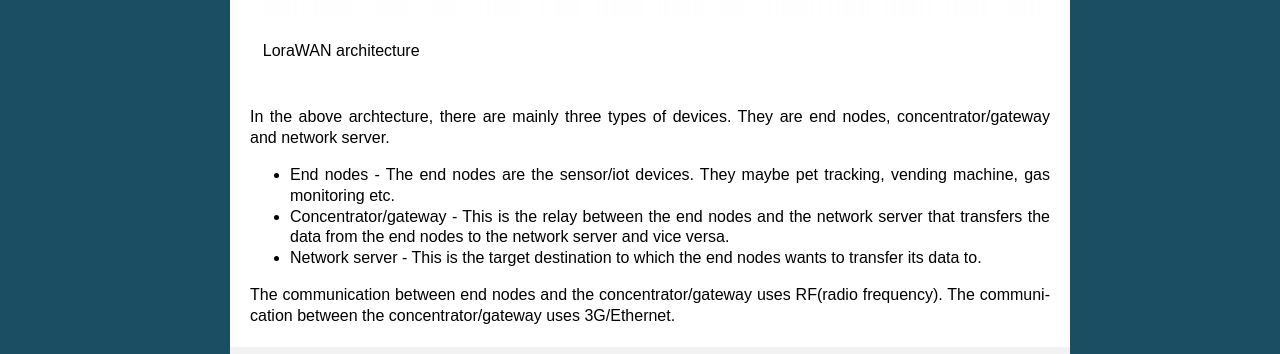
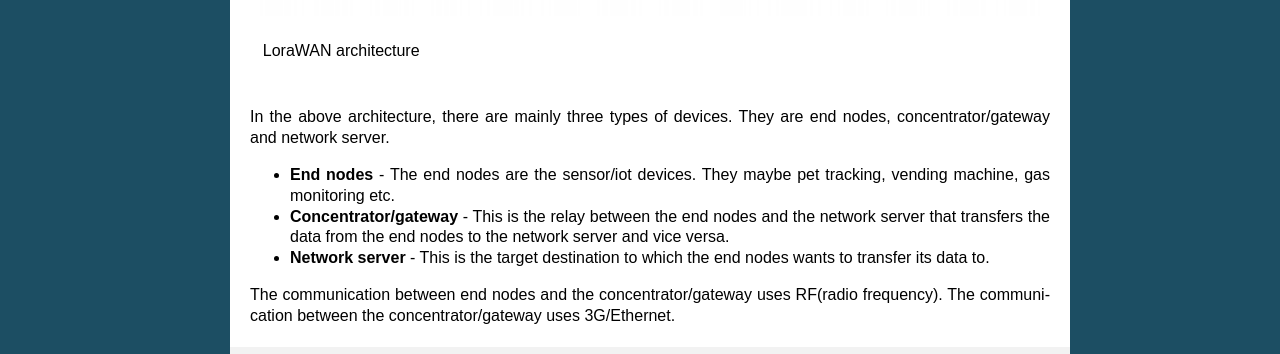
Before and after one commit to ANRGUSC/lorawandocs, a Sphinx documentation site: the page built from docs/source/lorawan.rst, in a window 1280 px wide. Shown: the part 535-889 px from the top of the page. Built offline with Sphinx 7.4.7, drawn with Linux system fonts in a browser that asks for light colours.

Commit message:
first commit

```diff
--- a/docs/source/connectingrn2903.rst
+++ b/docs/source/connectingrn2903.rst
@@ -50,6 +50,8 @@ There are 3 level of commands :
 **Commands to check RN2903 parameters**
 +++++++++++++++++++++++++++++++++++++++
 
+The following set of commands have been taken from **RN2903 Lora command reference user guide**. The link to the guide is `RN2903 Lora command reference user guide <http://ww1.microchip.com/downloads/en/DeviceDoc/40001811A.pdf>`_. Please refer the guide for more information about rn2903 module and its commands.
+
 The different set of the commands are:
 
 * **sys get ver** returns the firmware version, it is a good way to ensure the circuit works.
--- a/docs/source/lorawan.rst
+++ b/docs/source/lorawan.rst
@@ -12,13 +12,13 @@ LoraWAN architecture
 
   LoraWAN architecture
 
-In the above archtecture, there are mainly three types of devices. They are end nodes, concentrator/gateway and network server.
+In the above architecture, there are mainly three types of devices. They are end nodes, concentrator/gateway and network server.
 
-* End nodes - The end nodes are the sensor/iot devices. They maybe pet tracking, vending machine, gas monitoring etc.
+* **End nodes** - The end nodes are the sensor/iot devices. They maybe pet tracking, vending machine, gas monitoring etc.
 
-* Concentrator/gateway - This is the relay between the end nodes and the network server that transfers the data from the end nodes to the network server and vice versa.
+* **Concentrator/gateway** - This is the relay between the end nodes and the network server that transfers the data from the end nodes to the network server and vice versa.
 
-* Network server - This is the target destination to which the end nodes wants to transfer its data to.
+* **Network server** - This is the target destination to which the end nodes wants to transfer its data to.
 
 The communication between end nodes and the concentrator/gateway uses RF(radio frequency). The communication between the concentrator/gateway uses 3G/Ethernet.
 
```
